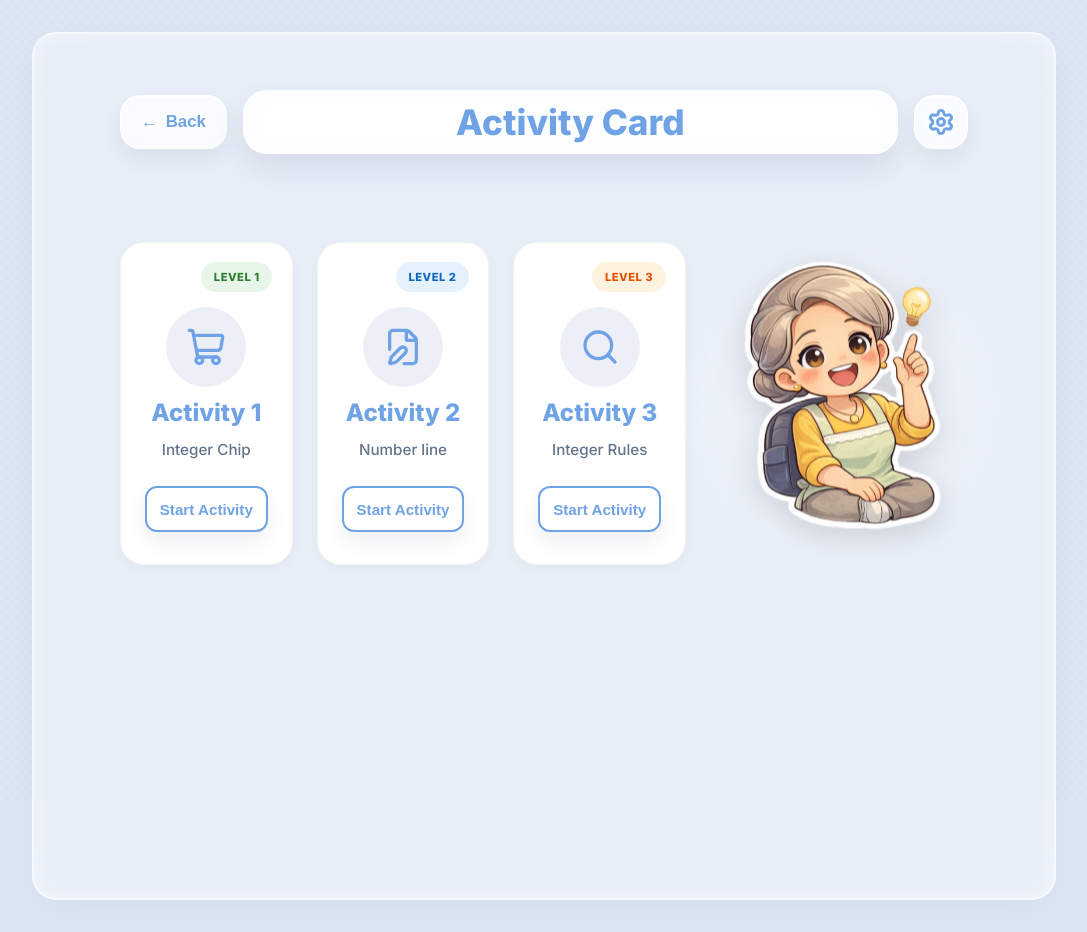
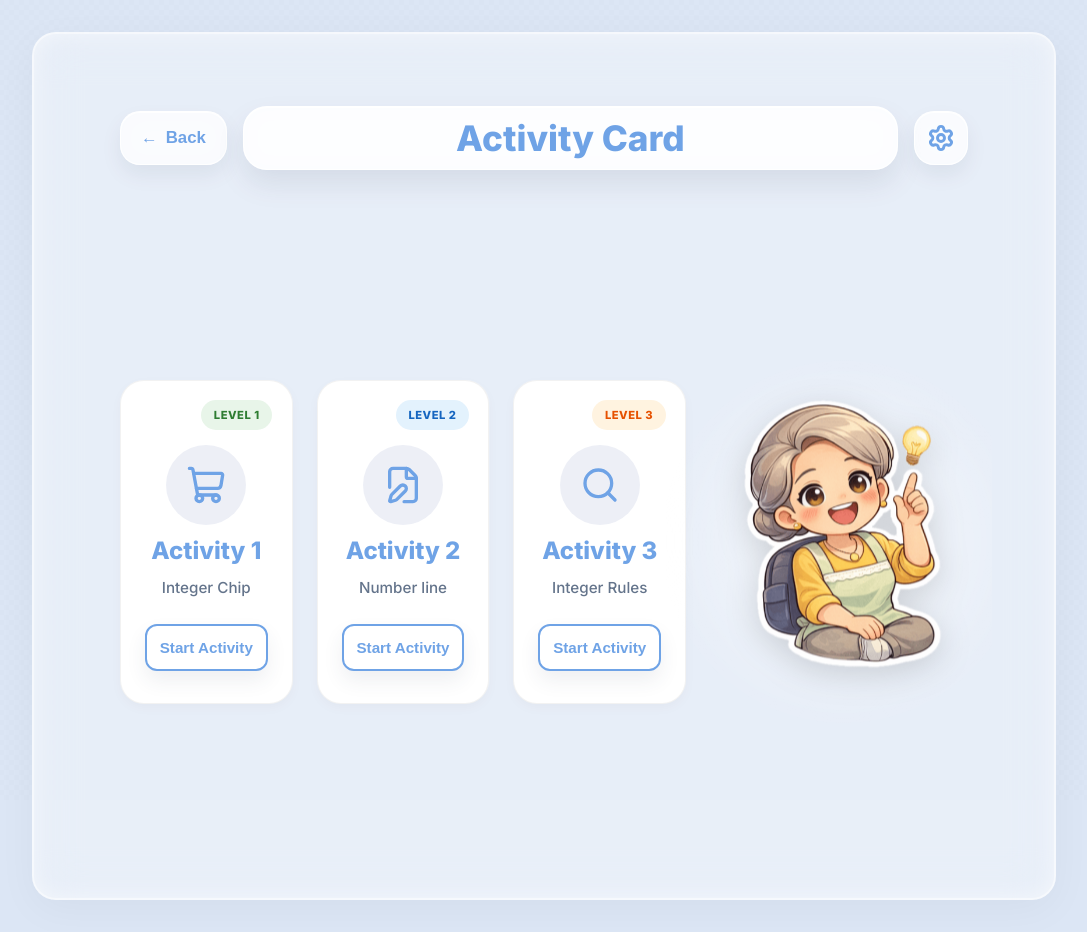
Before and after one commit to reyxdz/SubtractEd, a React (Vite) app in the folder client/: page /activity in a window 1280 px wide. Shown: the whole page, without its empty margins (96-1183 px from the left). Built offline with nearby package versions, Linux system fonts and the light colour scheme.

Commit message:
style(activity): prevent vertical scrolling on the activity selection menu on large screens

```diff
--- a/client/src/components/features/activity/ActivityContent.css
+++ b/client/src/components/features/activity/ActivityContent.css
@@ -216,3 +216,18 @@
   transform: translateY(-2px);
   box-shadow: 0 4px 12px rgba(30, 58, 138, 0.2);
 }
+
+/* Prevent vertical scrolling on large screens */
+@media (min-width: 1024px) {
+  .activity-page-container {
+    height: 100vh;
+    max-height: 100vh;
+    overflow: hidden;
+    box-sizing: border-box;
+  }
+
+  .activity-layout {
+    height: calc(100% - 88px); /* Account for header height + margins */
+    align-items: center;
+  }
+}
--- a/client/src/components/features/activity/ActivityContent.tsx
+++ b/client/src/components/features/activity/ActivityContent.tsx
@@ -11,7 +11,7 @@ export const ActivityContent: React.FC = () => {
   const navigate = useNavigate();
 
   return (
-    <div className="guide-page-container">
+    <div className="guide-page-container activity-page-container">
       <header className="guide-header">
         <button className="neo-btn back-chip" onClick={() => navigate('/')}>
           ← <span>Back</span>
```
